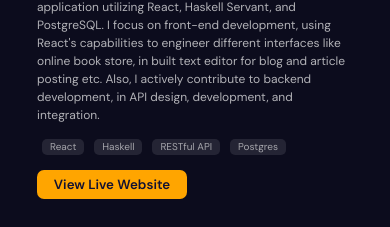
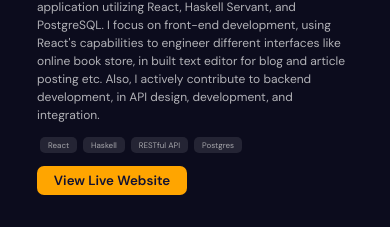
Before and after one commit to archiKumari/my_portfolio, a React (Create React App) app: page / in a window 390 px wide. Shown: the part 3132-3359 px from the top of the page. Built offline with nearby package versions, Linux system fonts and the light colour scheme.

Commit message:
Skill badge modified for mobile view

```diff
--- a/src/Components/Badge/Badge.scss
+++ b/src/Components/Badge/Badge.scss
@@ -13,7 +13,8 @@
     border-radius: 5px;
 
     @include mobile {
-        font-size: 10px;
+        font-size: 8px;
         padding: 8px;
+        margin: 3px;
     }
 }
```
